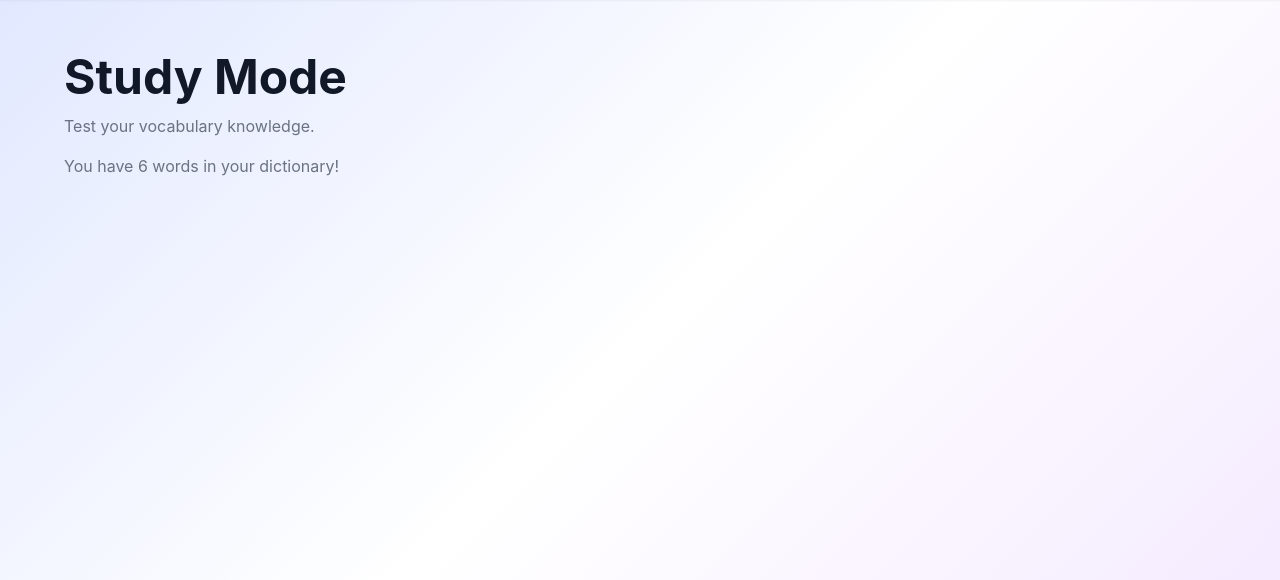
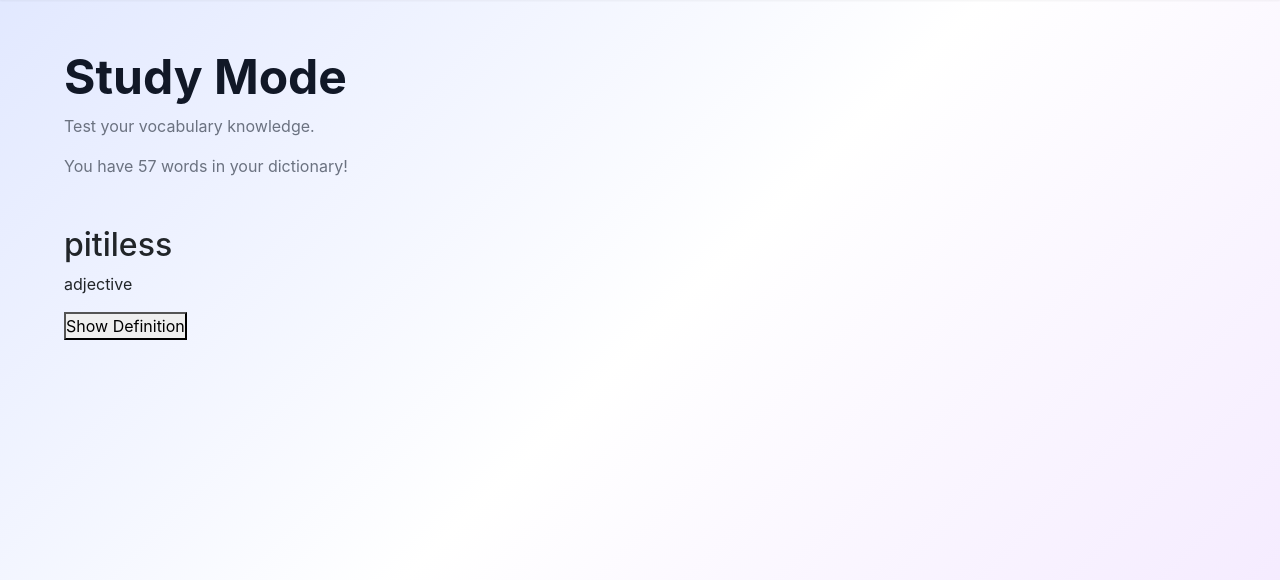
Before and after one commit to mimiaboubaker/personal_dictionary, a Flask app: page /study in a window 1280 px wide. Shown: the part 57-637 px from the top of the page. Run offline with Flask 3, Linux system fonts and the light colour scheme.

Commit message:
Added remove and repeat functionality to flashcards

```diff
--- a/index.py
+++ b/index.py
@@ -46,7 +46,7 @@ def word_entry():
 
 @app.route('/lookup', methods=["POST"])
 def lookup():
-    word = request.form["word"]
+    word = request.form["word"].strip().lower()
     url = f"https://www.dictionaryapi.com/api/v3/references/collegiate/json/{word}?key={api_key}"
     response = requests.get(url)
     data = response.json()
@@ -79,8 +79,8 @@ def save_to_dictionary():
 
 @app.route("/study", methods=["GET"])
 def study():
-    if not session.get('words_to_test'):
-        words_to_test = []
+    if not session.get('study_list'):
+        study_list = []
         try:
             with open("p_dictionary.txt", "r") as f:
                 lines = f.readlines()
@@ -88,72 +88,51 @@ def study():
             for line in lines:
                 parts = line.strip().split("|")
                 if len(parts) >= 4:
-                    words_to_test.append({
+                    study_list.append({
                         'word': parts[2],
                         'definition': parts[3],
                         'part_of_speech': parts[1]
                     })
 
-            session["words_to_test"] = words_to_test
+            random.shuffle(study_list)
+            session["study_list"] = study_list
 
         except FileNotFoundError:
             pass
     else:
-        words_to_test = session["words_to_test"]
+        study_list = session["study_list"]
 
-    return render_template('study.html', word_count=len(words_to_test))
+    if len(study_list) > 0:
+        current_word = study_list[0]  # ← First card from shuffled list
+    else:
+        current_word = None
 
-@app.route("/flashcards", methods=["GET"])
-def flashcard():
-    if not session.get('words_to_test'):
-        words_to_test = []
-        try:
-            with open("p_dictionary.txt", "r") as f:
-                lines = f.readlines()
+    cards_remaining = len(study_list)
 
-            for line in lines:
-                parts = line.strip().split("|")
-                if len(parts) >= 4:
-                    words_to_test.append({
-                        'word': parts[2],
-                        'definition': parts[3],
-                        'part_of_speech': parts[1]
-                    })
-        except FileNotFoundError:
-            return render_template('flashcards.html', no_words=True)
+    return render_template('study.html', word_count=len(study_list), current_word = current_word, cards_remaining = cards_remaining)
 
-        session["words_to_test"] = words_to_test
-    else:
-        words_to_test = session["words_to_test"]
+@app.route("/repeat", methods=["POST"])
+def repeat():
+    study_list = session["study_list"]
+    current_word = study_list.pop(0)
 
-    if not session.get("current_word"):
-        random_word = random.choice(words_to_test)
-        session["current_word"] = random_word
-        session["show_definition"] = False
-    else:
-        random_word = session["current_word"]
+    # random position
+    position = random.randint(3, len(study_list))
 
-    return render_template('flashcards.html',
-                         current_word=random_word,
-                         show_definition=session.get("show_definition", False))
+    # insert current_word at random position point
+    study_list.insert(position, current_word)
 
-@app.route("/reveal", methods=["POST"])
-def reveal():
-    session["show_definition"] = True
-    return redirect("/flashcards")
+    # save session/update session and redirect
+    session["study_list"] = study_list
+    return redirect("/study")
 
-@app.route("/next", methods=["POST"])
-def next_card():
-    action = request.form.get("action")
 
-    # Handle the action (mastered vs review)
-    # You can add logic here to track progress
-
-    # Clear current word to get a new one
-    session.pop("current_word", None)
-    session["show_definition"] = False
-
-    return redirect("/flashcards")
+@app.route("/remove", methods=["POST"])
+def remove():
+    study_list = session["study_list"]
+    current_word = study_list.pop(0)
+    session["study_list"] = study_list
+    return redirect("/study")
 
 if __name__ == "__main__":
     app.run(debug=True)
--- a/p_dictionary.txt
+++ b/p_dictionary.txt
@@ -4,3 +4,54 @@
 2026-01-02|noun|idiosyncratic|a peculiarity of constitution, behavior, or temperament : an individualizing characteristic or quality; broadly : eccentricity
 2026-01-02|adjective|morose|having a sullen and gloomy disposition
 2026-01-02|adjective|vacuous|emptied of or lacking content
+2026-01-24|adjective|internecine|of, relating to, or involving conflict within a group
+2026-01-24|adjective|gallant|showy in dress or bearing : smart
+2026-01-24|adjective|oracular|resembling an oracle (as in solemnity of delivery)
+2026-01-24|adjective|sardonic|showing disrespect or scorn for someone or something : disdainfully or skeptically humorous : derisively mocking
+2026-01-24|verb|deracination|uproot
+2026-01-24|noun|comity|friendly social atmosphere : social harmony
+2026-01-24|adjective|bucolic|of or relating to shepherds or herdsmen : pastoral
+2026-01-24|adjective|sardonically|showing disrespect or scorn for someone or something : disdainfully or skeptically humorous : derisively mocking
+2026-01-24|adjective|fallacious|embodying a fallacy
+2026-01-24|noun|valediction|an act of bidding farewell
+2026-01-24|noun|dotage|a state or period of old age especially when accompanied by mental decline
+2026-01-24|adjective|uncontracted|not shortened or reduced in size : not contracted
+2026-01-24|noun|trenchancy|the quality or state of being trenchant
+2026-01-24|verb|vouchsafed|to grant or furnish often in a gracious or condescending manner
+2026-01-24|adjective|diffident|hesitant in acting or speaking through lack of self-confidence
+2026-01-24|noun|parvenu|one that has recently or suddenly risen to an unaccustomed position of wealth or power and has not yet gained the prestige, dignity, or manner associated with it
+2026-01-24|adjective|epochal|of or relating to an epoch
+2026-01-24|noun|epoch|an event or a time marked by an event that begins a new period or development
+2026-01-24|noun|auspice|kindly patronage and guidance
+2026-01-24|noun|vise|any of various tools with two jaws for holding work that close usually by a screw, lever, or cam
+2026-01-24|noun|coup de main|a sudden attack in force
+2026-01-24|noun|cleft|a space or opening made by or as if by splitting : fissure
+2026-01-24|adjective|pitiless|devoid of pity : harsh, cruel
+2026-01-24|adjective|crestfallen|very sad and disappointed : dejected
+2026-01-24|verb|festooned|to hang or form festoons on
+2026-01-24|noun|festoon|a decorative chain or strip hanging between two points
+2026-01-24|adjective|assiduous|showing great care, attention, and effort : marked by careful unremitting attention or persistent application
+2026-01-24|adjective|acerbic|sharply or bitingly critical, sarcastic, or ironic in temper, mood, or tone
+2026-01-24|noun|countenance|look, expression
+2026-01-24|noun|miasma|a vaporous exhalation formerly believed to cause disease; also : a heavy vaporous emanation or atmosphere
+2026-01-24|verb|ensconced|shelter, conceal
+2026-01-24|adjective|tawdry|cheap and gaudy in appearance or quality
+2026-01-24|adjective|surreptitious|done, made, or acquired by stealth : clandestine
+2026-01-24|adjective|miscreant|unbelieving, heretical
+2026-01-24|noun|mensch|a person of integrity and honor
+2026-01-24|noun|ill repute|bad reputation
+2026-01-24|adjective|hellacious|exceptionally powerful or violent
+2026-01-24|noun|kismet|a hypothetical force or personified power that determines the course of the future events : fate, destiny
+2026-01-24|adjective|indecorous|not decorous : conflicting with accepted standards of good conduct or good taste
+2026-01-24|verb|demarcate|delimit
+2026-01-24|noun|horse trading|negotiation accompanied by shrewd bargaining and reciprocal concessions
+2026-01-24|adjective|sentient|capable of sensing or feeling : conscious of or responsive to the sensations of seeing, hearing, feeling, tasting, or smelling
+2026-01-24|verb|suffused|to spread over or through in the manner of fluid or light : flush, fill
+2026-01-24|adjective|fortuitous|occurring by chance
+2026-01-24|noun|oafish|a stupid person
+2026-01-24|adjective|assiduously|showing great care, attention, and effort : marked by careful unremitting attention or persistent application
+2026-01-24|adjective|tautological|involving or containing rhetorical tautology : redundant
+2026-01-24|adjective|exogenous|produced by growth from superficial tissue
+2026-01-24|adjective|tacit|expressed or carried on without words or speech
+2026-01-24|noun|elocution|a style of speaking especially in public
+2026-01-24|noun|decrement|a gradual decrease in quality or quantity
--- a/static/css/styles.css
+++ b/static/css/styles.css
@@ -198,3 +198,17 @@ button[type="submit"]:hover {
     color: #6b7280;
     font-size: 1rem;
 }
+
+/* Default hiding definition on study page */
+
+#definition {
+    display: none;
+}
+
+#repeat_word {
+    display: none;
+}
+
+#remove_word {
+    display: none;
+}
--- a/templates/study.html
+++ b/templates/study.html
@@ -2,13 +2,41 @@
 
 {% block title %}Study - Personal Dictionary{% endblock %}
 
+
+<!-- Header of page !-->
 {% block content %}
 <div class="title-section">
     <h1>Study Mode</h1>
     <p class="subtitle">Test your vocabulary knowledge.</p>
+
+
+ <!-- If word count exists, show number of words; else show no words/add a word.  !-->
+{% if word_count %}
     <p class="word-count">You have {{ word_count }} words in your dictionary!</p>
+
+
+{% else %}
+    <p>No words in your dictionary.</p>
+    <a href="/">Add a word!</a>
+
+{% endif %}
 </div>
 
+<!-- If current word exists, show word. else, now carsd to study.  !-->
+{% if current_word %}
+    <h2>{{ current_word.word }}</h2>
+    <p>{{ current_word.part_of_speech }}</p>
+    <button onclick="document.getElementById('definition').style.display='block';document.getElementById('repeat_word').style.display='block'; document.getElementById('remove_word').style.display='block'; this.style.display='none'">
+        Show Definition
+    </button>
+    <p id="definition">{{ current_word.definition }}</p>
+    <form method="POST" action="/repeat">
+        <button type="submit" id="repeat_word">Repeat word later</button>
+    </form>
+    <form method="POST" action="/remove">
+        <button type="submit" id="remove_word">Remove from study list</button>
+    </form>
+{% endif %}
 
 <!-- Your study page content here -->
 {% endblock %}
```
